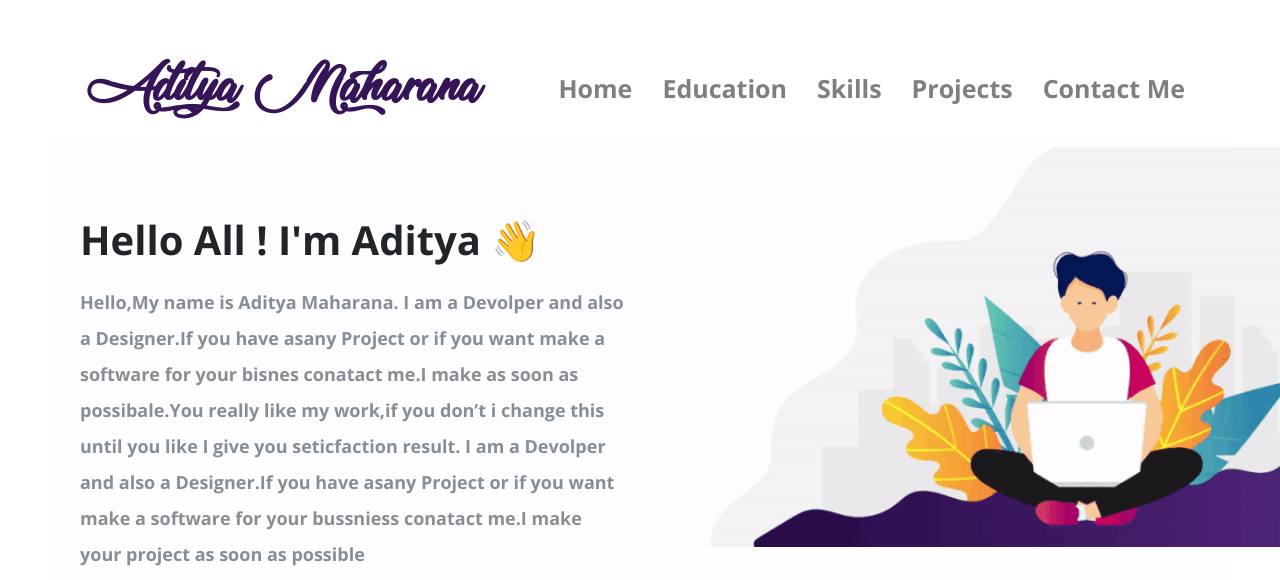
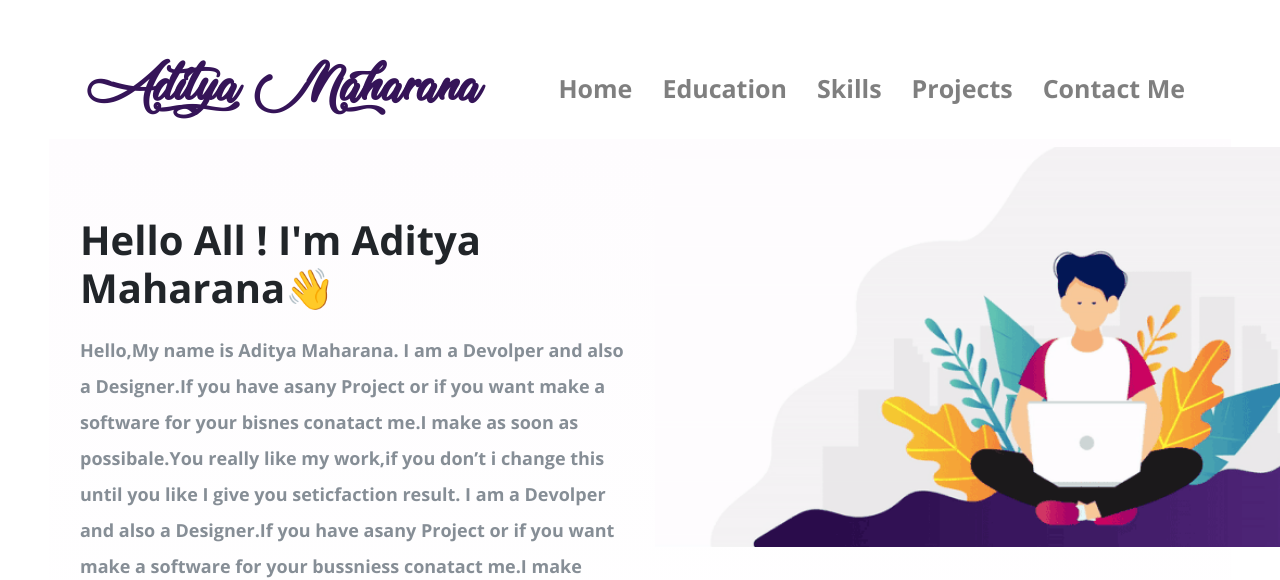
Before and after one commit to aditya269/adityaportfolio, a plain HTML site: page index.html in a window 1280 px wide. Shown: the top 580 px of the page. Drawn offline with nearby package versions, Linux system fonts and the light colour scheme; a web font is replaced by a local one.

Commit message:
Update index.html
name

```diff
--- a/index.html
+++ b/index.html
@@ -52,7 +52,7 @@
                     <img class = "boyimage" src="Image/20200630_162659.gif" alt="">
                 </div>
                   <div class="col-lg-6 section-1">
-                      <h1 class = "Hello">Hello All ! I'm Aditya <span class="wave">👋</span></h1>
+                      <h1 class = "Hello">Hello All ! I'm Aditya Maharana<span class="wave">👋</span></h1>
                       <p>Hello,My name is Aditya Maharana. I am a Devolper and also a Designer.If you have asany Project or if you want make a
                       software for your bisnes conatact me.I make as soon as possibale.You really like my work,if you don’t i change this
                       until you like I give you seticfaction result.
```
